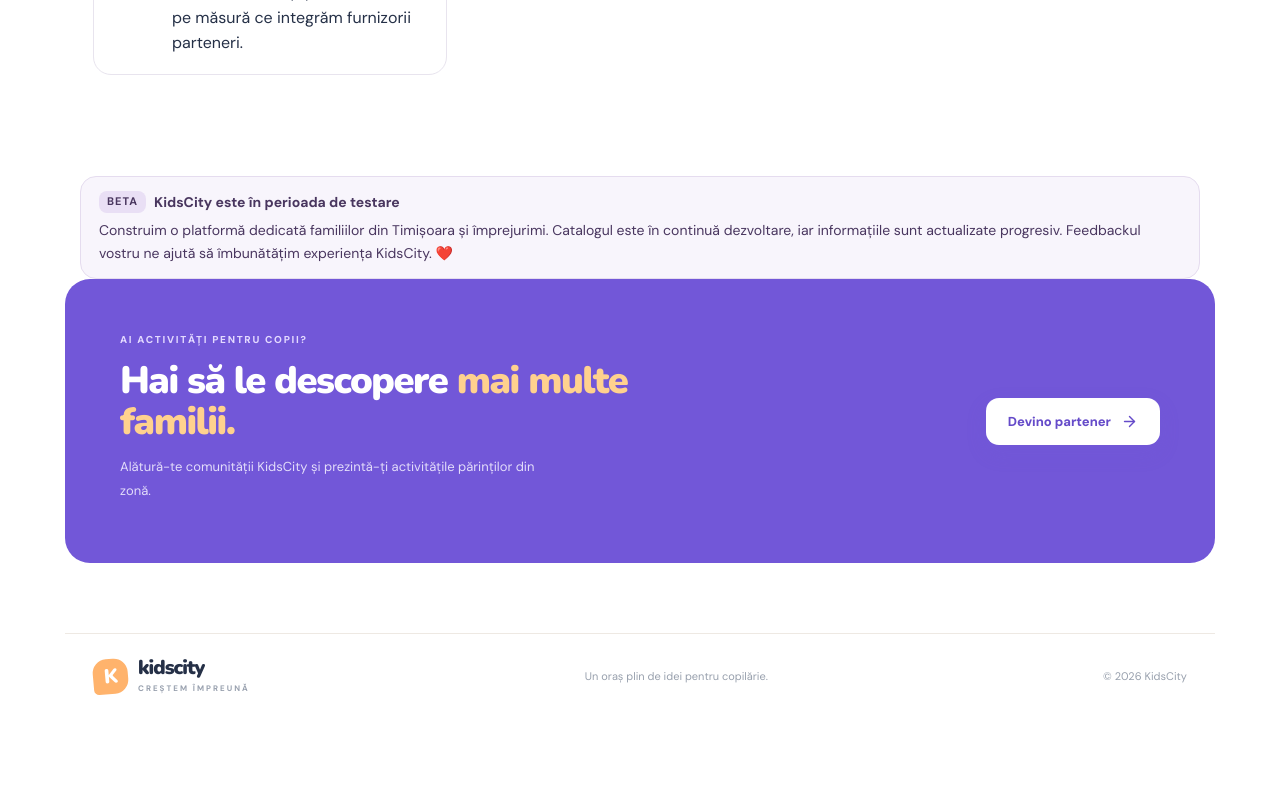
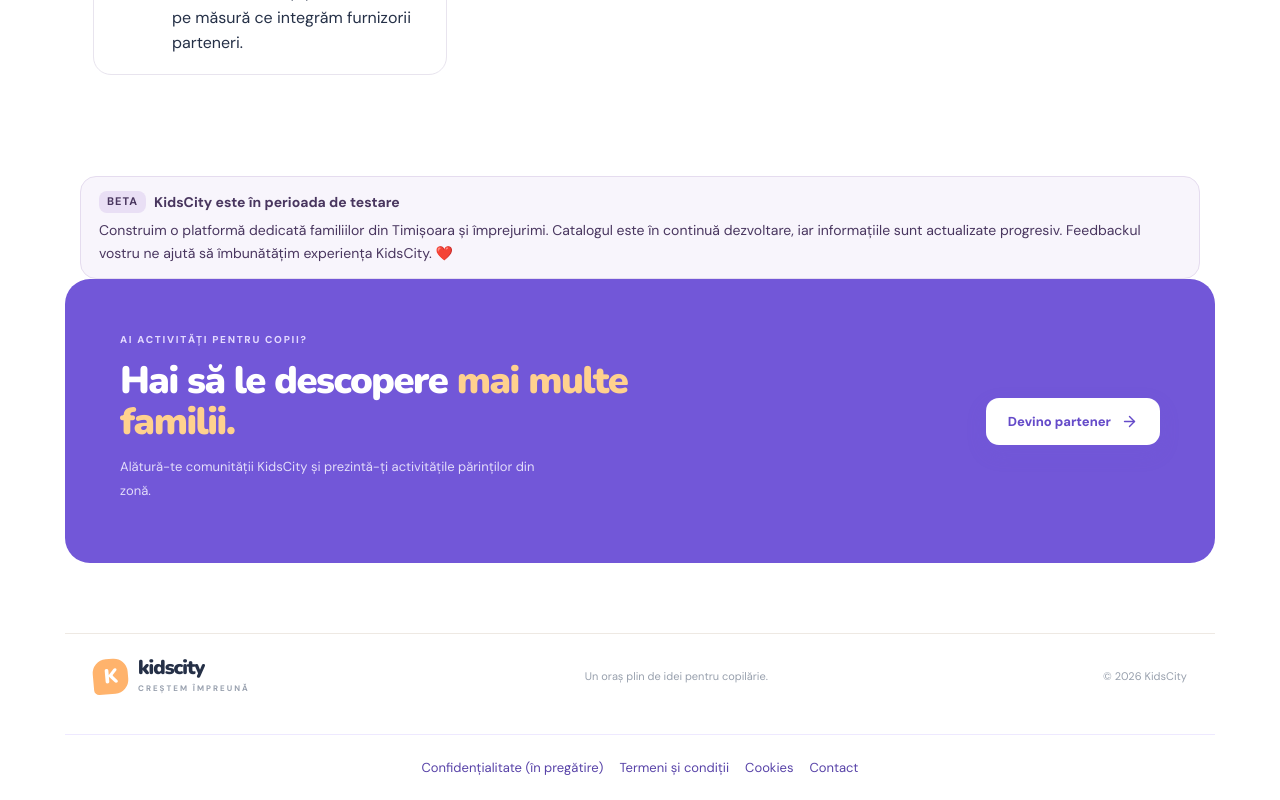
Before and after one commit to claudiamilovan9-svg/Kidscity-, a Next.js app: page / in a window 1280 px wide. Shown: the part 6240-7040 px from the top of the page. Before the commit the page ends 6974 px from the top, so only its background shows below. Built offline with nearby package versions, Linux system fonts and the light colour scheme; no server answers; the database is empty.

Commit message:
Link legal preview pages from global footer

```diff
--- a/app/layout.tsx
+++ b/app/layout.tsx
@@ -36,6 +36,7 @@ export default function RootLayout({ children }: Readonly<{ children: React.Reac
           <nav className="kc-global-links" aria-label="Navigare principală">{links.map(([href,label])=><Link key={href} href={href}>{label}</Link>)}</nav>
         </div>
         {children}
+        <footer aria-label="Informații juridice" style={{borderTop:'1px solid #eee9ff',padding:'24px 16px',display:'flex',flexWrap:'wrap',justifyContent:'center',gap:'16px',fontSize:'13px',color:'#5843a8'}}><Link href="/confidentialitate">Confidențialitate (în pregătire)</Link><Link href="/termeni-si-conditii">Termeni și condiții</Link><Link href="/cookies">Cookies</Link><a href="mailto:contact@kidscityapp.ro">Contact</a></footer>
       </body>
     </html>
   );
```
